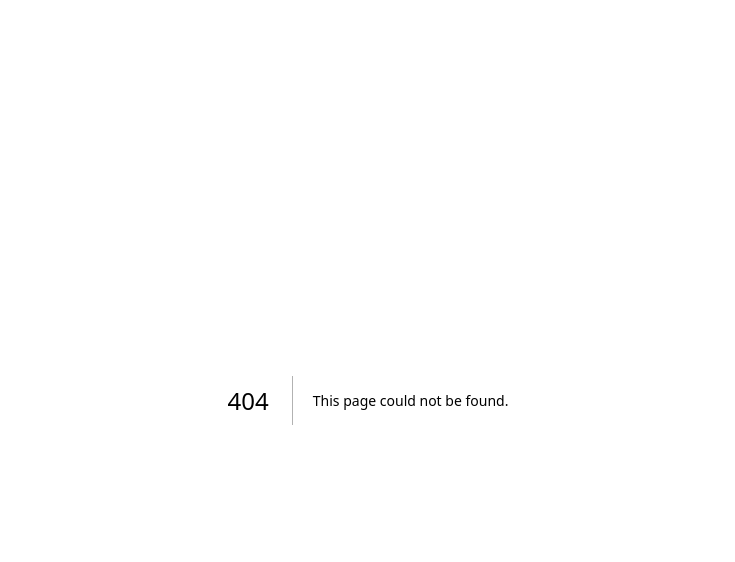
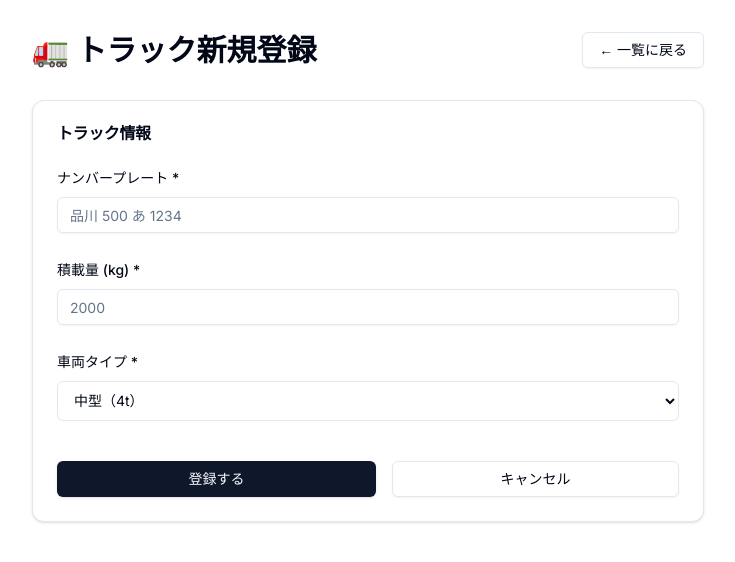
Before and after one commit to MAA39/truck-scheduler, a Next.js app in the folder apps/web/: page /trucks/new in a window 1280 px wide. Before the commit this address had no page. Shown: the top 562 px of the page, without its empty margins (272-1007 px from the left). Built offline with nearby package versions, Linux system fonts and the light colour scheme.

Commit message:
🚛 Add new truck page

```diff
--- /dev/null
+++ b/apps/web/app/trucks/new/page.tsx
@@ -0,0 +1,128 @@
+'use client'
+
+import { useState } from 'react'
+import { useRouter } from 'next/navigation'
+import Link from 'next/link'
+import { Button } from '@repo/ui/button'
+import { Card, CardContent, CardHeader, CardTitle } from '@repo/ui/card'
+import { Input } from '@repo/ui/input'
+import { Label } from '@repo/ui/label'
+import { TRUCK_TYPE_LABELS } from '@repo/shared/constants'
+import type { TruckType } from '@repo/shared/types'
+
+export default function NewTruckPage() {
+  const router = useRouter()
+  const [plateNumber, setPlateNumber] = useState('')
+  const [capacity, setCapacity] = useState('')
+  const [type, setType] = useState<TruckType>('medium')
+  const [loading, setLoading] = useState(false)
+  const [error, setError] = useState('')
+
+  const handleSubmit = async (e: React.FormEvent) => {
+    e.preventDefault()
+    setError('')
+    setLoading(true)
+
+    try {
+      const res = await fetch(`${process.env.NEXT_PUBLIC_API_URL || 'http://localhost:3001'}/api/trucks`, {
+        method: 'POST',
+        headers: { 'Content-Type': 'application/json' },
+        body: JSON.stringify({
+          plateNumber,
+          capacity: parseInt(capacity, 10),
+          type,
+        }),
+      })
+
+      if (!res.ok) throw new Error('登録に失敗しました')
+
+      router.push('/trucks')
+      router.refresh()
+    } catch (err) {
+      setError('登録に失敗しました')
+    } finally {
+      setLoading(false)
+    }
+  }
+
+  return (
+    <div className="min-h-screen p-8">
+      <div className="max-w-2xl mx-auto">
+        <div className="flex justify-between items-center mb-8">
+          <h1 className="text-3xl font-bold">🚛 トラック新規登録</h1>
+          <Link href="/trucks">
+            <Button variant="outline">← 一覧に戻る</Button>
+          </Link>
+        </div>
+
+        <Card>
+          <CardHeader>
+            <CardTitle>トラック情報</CardTitle>
+          </CardHeader>
+          <CardContent>
+            <form onSubmit={handleSubmit} className="space-y-6">
+              {error && (
+                <div className="p-3 text-sm text-red-500 bg-red-50 rounded-md">
+                  {error}
+                </div>
+              )}
+
+              <div className="space-y-2">
+                <Label htmlFor="plateNumber">ナンバープレート *</Label>
+                <Input
+                  id="plateNumber"
+                  type="text"
+                  placeholder="品川 500 あ 1234"
+                  value={plateNumber}
+                  onChange={(e) => setPlateNumber(e.target.value)}
+                  required
+                />
+              </div>
+
+              <div className="space-y-2">
+                <Label htmlFor="capacity">積載量 (kg) *</Label>
+                <Input
+                  id="capacity"
+                  type="number"
+                  placeholder="2000"
+                  min="1"
+                  value={capacity}
+                  onChange={(e) => setCapacity(e.target.value)}
+                  required
+                />
+              </div>
+
+              <div className="space-y-2">
+                <Label htmlFor="type">車両タイプ *</Label>
+                <select
+                  id="type"
+                  value={type}
+                  onChange={(e) => setType(e.target.value as TruckType)}
+                  className="flex h-10 w-full rounded-md border border-input bg-background px-3 py-2 text-sm ring-offset-background focus-visible:outline-none focus-visible:ring-2 focus-visible:ring-ring focus-visible:ring-offset-2"
+                  required
+                >
+                  {Object.entries(TRUCK_TYPE_LABELS).map(([value, label]) => (
+                    <option key={value} value={value}>
+                      {label}
+                    </option>
+                  ))}
+                </select>
+              </div>
+
+              <div className="flex gap-4 pt-4">
+                <Button type="submit" disabled={loading} className="flex-1">
+                  {loading ? '登録中...' : '登録する'}
+                </Button>
+                <Link href="/trucks" className="flex-1">
+                  <Button type="button" variant="outline" className="w-full">
+                    キャンセル
+                  </Button>
+                </Link>
+              </div>
+            </form>
+          </CardContent>
+        </Card>
+      </div>
+    </div>
+  )
+}
```
